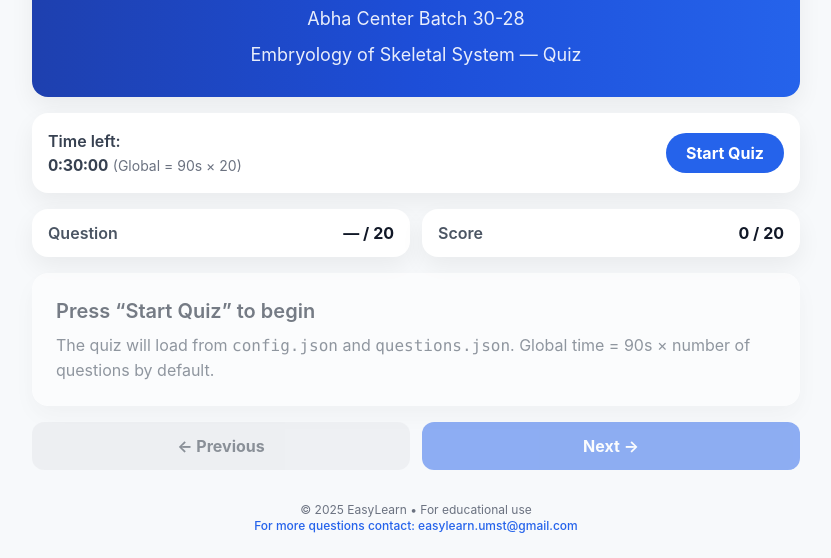
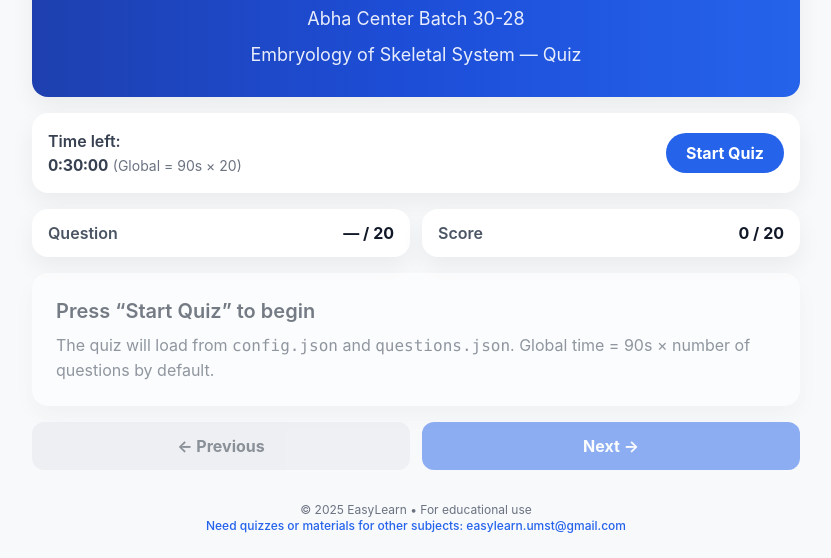
Before and after one commit to ELrarnAcademy/MSK-Embyro-Quiz, a plain HTML site: page index.html in a window 1280 px wide. Shown: the part 267-825 px from the top of the page, without its empty margins (224-1055 px from the left). Drawn offline with nearby package versions, Linux system fonts and the light colour scheme.

Commit message:
Update index.html

```diff
--- a/index.html
+++ b/index.html
@@ -122,10 +122,10 @@
 </div>
 
 <!-- ===== FOOTER ===== -->
-<footer class="mt-6 md:mt-8 text-center text-xs text-gray-500">
+ <footer class="mt-6 md:mt-8 text-center text-xs text-gray-500">
   © <span id="year"></span> EasyLearn • For educational use<br>
   <a href="mailto:easylearn.umst@gmail.com" class="text-blue-600 hover:underline font-medium">
-    For more questions contact: easylearn.umst@gmail.com
+    Need quizzes or materials for other subjects: easylearn.umst@gmail.com
   </a>
   </footer>
 
```
